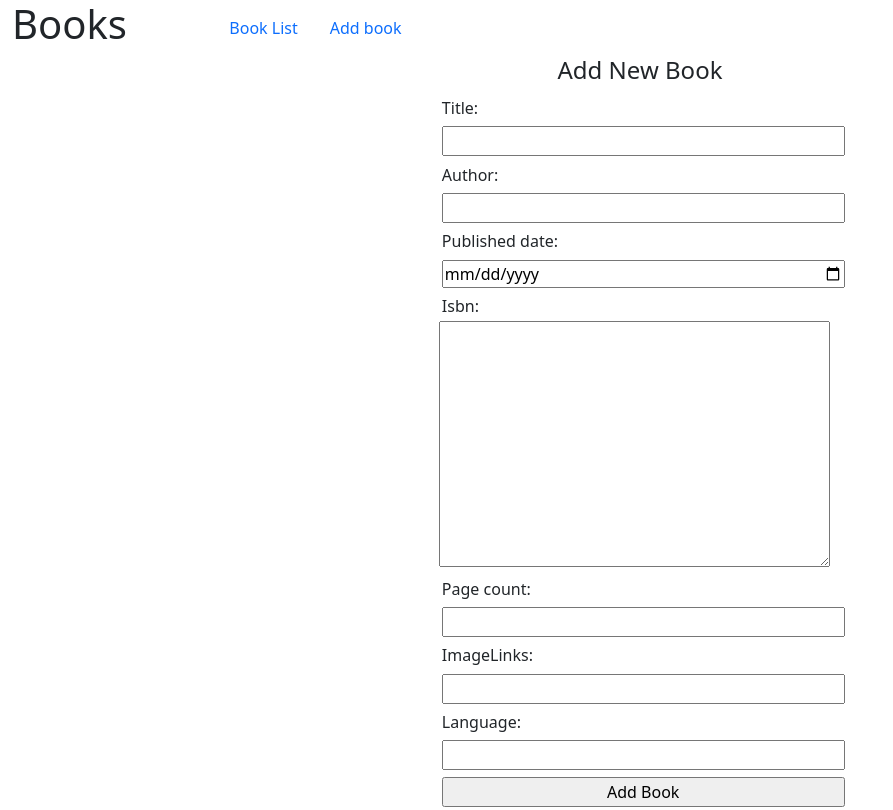
After one commit to Dymirt/pythonanywhere, a Django app: page /books/add_book in a window 1280 px wide. The commit adds this page. Shown: the whole page, without its empty margins (0-893 px from the left). Run offline with Django 3.2, Linux system fonts and the light colour scheme.

Commit message:
Book add view added

```diff
--- a/books/admin.py
+++ b/books/admin.py
@@ -1,6 +1,5 @@
 from django.contrib import admin
-from .models import Author, Book
+from .models import Book
 # Register your models here.
 
-admin.site.register(Author)
 admin.site.register(Book)
--- a/books/forms.py
+++ b/books/forms.py
@@ -1,9 +1,14 @@
-from django.forms import ModelForm
+import django.forms
+from django.forms import ModelForm, DateInput, widgets
 from .models import Book
+import django_filters.widgets
 
 
 class BookForm(ModelForm):
 
     class Meta:
         model = Book
-        fields = ['title', 'author', 'published_date', 'isbn', 'page_count', 'imageLinks', 'language']
+        fields = '__all__'
+        widgets = {
+            "published_date": DateInput(attrs={'type': 'date'})
+        }
--- a/books/models.py
+++ b/books/models.py
@@ -1,20 +1,17 @@
 from django.db import models
+from isbn_field import ISBNField
 
 # Create your models here.
 
 
-class Author(models.Model):
-    name = models.CharField(max_length=100)
-
-    def __repr__(self):
-        return self.name
-
-
 class Book(models.Model):
-    title = models.CharField(max_length=100)
-    author = models.ManyToManyField(Author, related_name="authored")
-    published_date = models.DateField()
-    isbn = models.CharField(max_length=50)
-    page_count = models.IntegerField()
+    title = models.CharField(max_length=100, blank=False)
+    author = models.CharField(max_length=100, blank=False)
+    published_date = models.DateField(blank=False)
+    isbn = ISBNField()
+    page_count = models.IntegerField(blank=False)
     imageLinks = models.URLField()
     language = models.CharField(max_length=2)
+
+    def __str__(self):
+        return self.title
--- a/books/static/books/styles.css
+++ /dev/null
@@ -1,3 +0,0 @@
-.img-thumbnail{
-width: 50px;
-}
--- /dev/null
+++ b/books/templates/books/add_book.html
@@ -0,0 +1,35 @@
+{% extends "books/layout.html" %}
+
+{% block body %}
+
+
+<style>
+    form label, #id_author, input{
+        width: 100%;
+        margin: 0.2rem
+    }
+    .col-4{
+    margin: auto;
+    }
+    h4{
+    text-align: center;
+    }
+</style>
+
+<div class="container-fluid">
+    <div class='row'>
+        <div class="col-4 align-center">
+            <h4>Add New Book</h4>
+
+            {% if message %}
+            <h5>{{ message }}</h5>
+            {% endif %}
+            <form method="POST">
+                {% csrf_token %}
+                {{ form }}
+                <input type=submit value="Add Book">
+            </form>
+        </div>
+    </div>
+</div>
+{% endblock %}
--- a/books/templates/books/layout.html
+++ b/books/templates/books/layout.html
@@ -12,6 +12,22 @@
 
 </head>
 <body>
-{% block body%} {% endblock %}
+    <header class='container-fluid'>
+        <div class='row align-items-center'>
+            <div class='col-2'><h1>Books</h1></div>
+            <ul class="nav col">
+                <li class="nav-item">
+                    <a class="nav-link" href="{% url 'index' %}">Book List</a>
+                </li>
+                <li class="nav-item">
+                    <a class="nav-link" href="{% url 'add_book' %}">Add book</a>
+                </li>
+        </ul>
+        </div>
+    </header>
+<main>
+    {% block body%} {% endblock %}
+</main>
+
 </body>
 </html>
--- a/books/urls.py
+++ b/books/urls.py
@@ -1,6 +1,7 @@
 from django.urls import path
-from .views import BookListView
+from . import views
 
 urlpatterns = [
-    path('', BookListView.as_view(), name="index")
+    path('', views.BookListView.as_view(), name="index"),
+    path('add_book', views.BookAdd.as_view(), name="add_book")
 ]
--- a/books/views.py
+++ b/books/views.py
@@ -1,9 +1,12 @@
-from django.shortcuts import render
+from django.shortcuts import render, redirect
+from django.urls import reverse
+
 from .filters import BookFilter
-from django.views.generic import ListView
+from django.views.generic import ListView, FormView
 from django_tables2 import SingleTableMixin
 from .models import Book
 from .tables import BookTable
+from .forms import BookForm
 from django_filters.views import FilterView
 
 # Create your views here.
@@ -14,3 +17,27 @@ class BookListView(SingleTableMixin, FilterView):
     template_name = "books/index.html"
     table_class = BookTable
     filterset_class = BookFilter
+
+
+class BookAdd(FormView):
+    form_class = BookForm
+    template_name = "books/add_book.html"
+
+    def post(self, request, *args, **kwargs):
+        form_class = self.get_form_class()
+        form = self.get_form(form_class)
+
+        if form.is_valid():
+            if not Book.objects.filter(title=form.cleaned_data['title']).exists():
+                return self.form_valid(form)
+        return self.form_invalid(form, **kwargs)
+
+    def form_valid(self, form):
+        form.save()
+        return render(self.request, 'books/succes_add_book.html', context={'message': "Congratulations! Book was successfully added to list."})
+
+    def form_invalid(self, form):
+        context = self.get_context_data()
+        context['form'] = form
+        context['message'] = 'Book was NOT successfully added to list. Book already in list'
+        return self.render_to_response(context)
--- a/mysite/settings.py
+++ b/mysite/settings.py
@@ -39,6 +39,7 @@ INSTALLED_APPS = [
     'books',
     'django_filters',
     'django_tables2',
+    'isbn_field',
 
     # Other
     'django.contrib.admin',
@@ -140,3 +141,5 @@ MEDIA_ROOT = '/home/Dymirt/mysite/media'
 MEDIA_URL = '/media/'
 STATIC_ROOT = '/home/Dymirt/mysite/static'
 STATIC_URL = '/static/'
+
+DATE_INPUT_FORMATS = ['%d-%m-%Y', '%Y-%m']
--- a/requirements.txt
+++ b/requirements.txt
@@ -3,3 +3,4 @@ Django==4.0.3
 django-filter==21.1
 python-dotenv==0.20.0
 sqlparse==0.4.2
+django-isbn-field==0.5.3
```
Also changed, not shown: books/filters.py (+5 -3 lines), books/tables.py (+1 -10 lines), books/templates/books/index.html (+27 -6 lines), books/templates/books/succes_add_book.html (added, +29 -0 lines).
